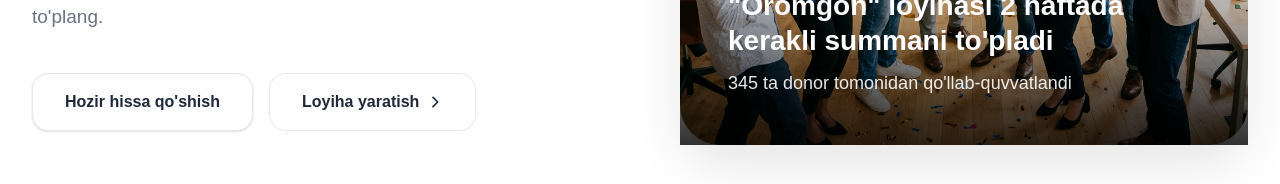
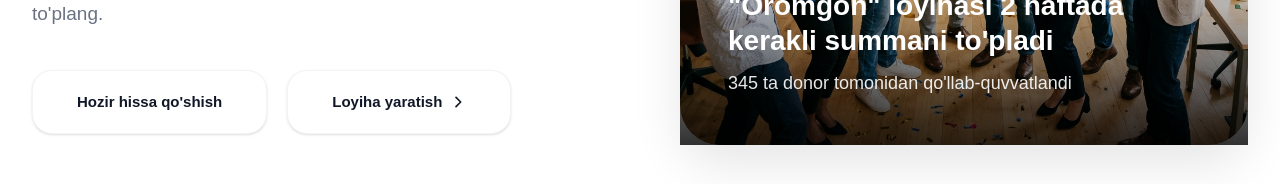
Before and after one commit to Turgunoff/Funduz, a Vue app: page / in a window 1280 px wide. Shown: the part 503-687 px from the top of the page. Built offline with nearby package versions, Linux system fonts and the light colour scheme; the HTML template or start-up script is replaced by a standard one.

Commit message:
feat: implement HomeView with hero section and component integrations

```diff
--- a/src/views/HomeView.vue
+++ b/src/views/HomeView.vue
@@ -31,17 +31,17 @@ import CTASection from '@/components/CTASection.vue';
               {{ $t('hero.description') }}
             </p>
 
-            <!-- Buttons as links -->
-            <div class="flex flex-col sm:flex-row flex-wrap justify-center lg:justify-start gap-4">
-              <a href="#" class="w-full sm:w-auto px-8 py-4 border border-gray-200 rounded-2xl font-bold text-[16px] text-gray-800 bg-white hover:bg-[#1a946b] hover:text-white hover:border-[#1a946b] transition-all shadow-sm cursor-pointer flex items-center justify-center">
+            <!-- Buttons -->
+            <div class="flex flex-col sm:flex-row flex-wrap justify-center lg:justify-start gap-5">
+              <router-link to="/explore" class="w-full sm:w-auto px-11 py-5 border border-gray-100 rounded-[20px] font-bold text-[15px] text-gray-900 bg-white hover:!bg-[#1a946b] hover:!text-white hover:!border-[#1a946b] transition-all shadow-sm cursor-pointer flex items-center justify-center">
                 {{ $t('hero.btn_contribute') }}
-              </a>
-              <a href="#" class="w-full sm:w-auto px-8 py-4 border border-gray-200 rounded-2xl font-bold text-[16px] text-gray-800 bg-white hover:bg-gray-50 transition-all flex items-center justify-center gap-2 cursor-pointer">
+              </router-link>
+              <router-link to="/explore" class="w-full sm:w-auto px-11 py-5 border border-gray-100 rounded-[20px] font-bold text-[15px] text-gray-900 bg-white hover:!bg-[#1a946b] hover:!text-white hover:!border-[#1a946b] transition-all flex items-center justify-center gap-2 cursor-pointer shadow-sm group">
                 {{ $t('hero.btn_create') }}
-                <svg class="w-4 h-4" fill="none" stroke="currentColor" viewBox="0 0 24 24">
+                <svg class="w-4 h-4 stroke-current group-hover:!text-white transition-colors" fill="none" viewBox="0 0 24 24">
                   <path stroke-linecap="round" stroke-linejoin="round" stroke-width="2.5" d="M9 5l7 7-7 7"></path>
                 </svg>
-              </a>
+              </router-link>
             </div>
           </div>
 
```
